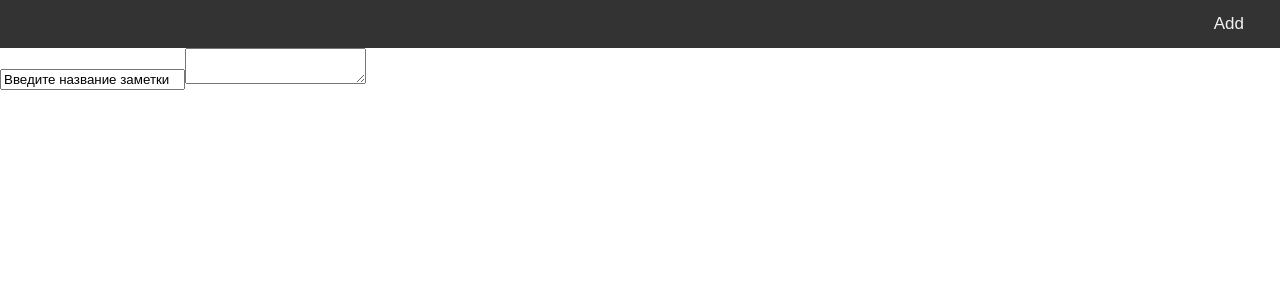
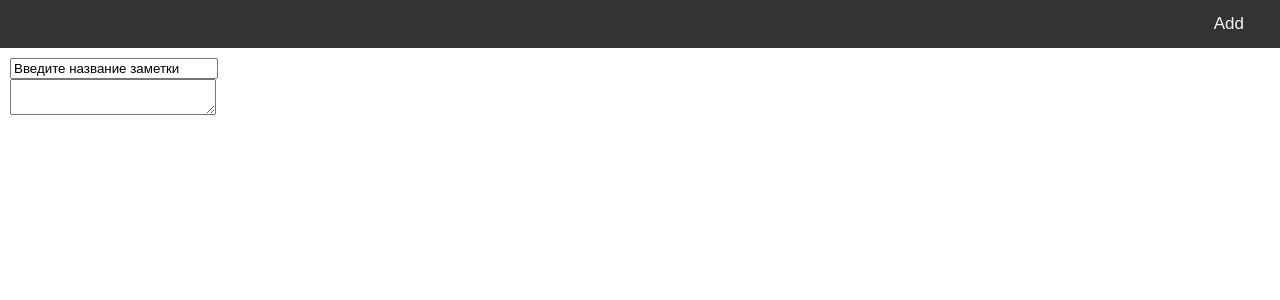
Before and after one commit to ShatalovViktor/hometasks, a React (Create React App) app: page / in a window 1280 px wide. Shown: the top 300 px of the page. Built offline with nearby package versions, Linux system fonts and the light colour scheme; the HTML template or start-up script is replaced by a standard one.

Commit message:
add note style and add note

```diff
--- /dev/null
+++ b/src/components/Note/Note.css
@@ -0,0 +1,9 @@
+.note {
+    width: 200px;
+    float: left;
+    padding: 10px;
+}
+
+.note input, textarea {
+    width: 100%;
+}
--- a/src/components/Note.js
+++ b/src/components/Note/Note.js
@@ -1,5 +1,6 @@
 import React from 'react'
 import PropTypes from 'prop-types'
+import './Note.css'
 
 class Note extends React.Component {
   constructor(props){
@@ -18,10 +19,10 @@ class Note extends React.Component {
 
   render () {
     return (
-      <React.Fragment>
+      <div className={'note'}>
         <input type='text' name='title' value={this.state.title} onChange={this.onChange} />
         <textarea name='text' value={this.state.text} onChange={this.onChange} />
-      </React.Fragment>
+      </div>
     )
   }
 }
--- a/src/components/NotesList.js
+++ b/src/components/NotesList.js
@@ -1,5 +1,5 @@
 import React from 'react'
-import Note from './Note'
+import Note from './Note/Note'
 import PropTypes from 'prop-types'
 
 class NotesList extends React.Component {
```
